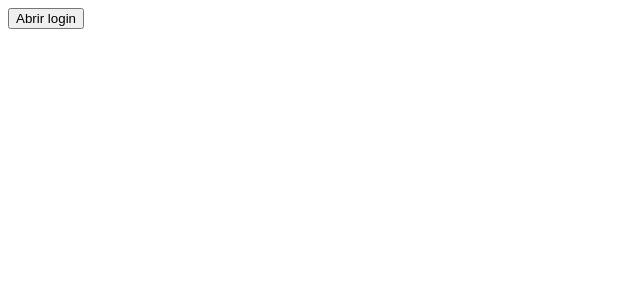
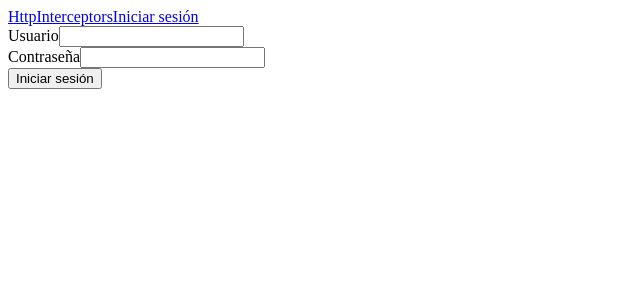
Before and after one commit to NDondero/HttpInterceptors, an Angular app: page /login in a window 1280 px wide. Before the commit this address led to /. Shown: the top 300 px of the page, without its empty margins (0-640 px from the left). Built offline with nearby package versions, Linux system fonts and the light colour scheme.

Commit message:
refactor: home and login components
Se refactorizó para usar rutas y así describir mejor la situación de lo que puede ocurrir cuando el bakcend responde con un 401: Unauthorized

```diff
--- a/src/app/app.config.ts
+++ b/src/app/app.config.ts
@@ -1,14 +1,17 @@
 import { ApplicationConfig, provideBrowserGlobalErrorListeners } from '@angular/core';
-import { provideRouter } from '@angular/router';
+import { provideRouter, withComponentInputBinding } from '@angular/router';
 import { routes } from './app.routes';
 import { provideHttpClient, withInterceptors } from '@angular/common/http';
 import { delayInterceptor } from './dev/delay.interceptor';
-import { authInterceptor } from './auth/data-access/auth.interceptor';
+import { authorizationInterceptor } from './auth/data-access/authorization.interceptor';
+import { unauthorizedInterceptor } from './auth/data-access/unauthorized.interceptor';
 
 export const appConfig: ApplicationConfig = {
   providers: [
     provideBrowserGlobalErrorListeners(),
-    provideRouter(routes),
-    provideHttpClient(withInterceptors([delayInterceptor, authInterceptor])),
+    provideRouter(routes, withComponentInputBinding()),
+    provideHttpClient(
+      withInterceptors([delayInterceptor, authorizationInterceptor, unauthorizedInterceptor]),
+    ),
   ],
 };
--- a/src/app/app.html
+++ b/src/app/app.html
@@ -1,13 +1,12 @@
+<header>
+  <nav>
+  <a [routerLink]="['/home']">{{ title() }}</a>
+    @if (!auth.isAuthenticated()) {
+      <a [routerLink]="['/login']">Iniciar sesión</a>
+    }
+  </nav>
+</header>
 
 <main>
-  @if (auth.isAuthenticated()) {
-    <h1>Sesión iniciada</h1>
-    <button type="button" (click)="logout()">Cerrar sesión</button>
-  } @else {
-    <button type="button" (click)="openLogin()">Abrir login</button>
-
-    @if (loginVisible()) {
-      <app-login></app-login>
-    }
-  }
+  <router-outlet></router-outlet>
 </main>
--- a/src/app/app.routes.ts
+++ b/src/app/app.routes.ts
@@ -1,3 +1,14 @@
 import { Routes } from '@angular/router';
 
-export const routes: Routes = [];
+export const routes: Routes = [
+  { path: '', pathMatch: 'full', redirectTo: 'home' },
+  {
+    path: 'home',
+    loadComponent: () => import('./landing/home/home'),
+  },
+  {
+    path: 'login',
+    loadComponent: () => import('./auth/features/login/login'),
+  },
+  { path: '**', redirectTo: 'home' },
+];
--- a/src/app/app.ts
+++ b/src/app/app.ts
@@ -1,9 +1,9 @@
-import { Component, effect, inject, signal } from '@angular/core';
+import { Component, inject, signal } from '@angular/core';
 import { AuthService } from './auth/data-access/auth.service';
-import { Login } from './auth/features/login/login';
+import { RouterLink, RouterOutlet } from '@angular/router';
 
 @Component({
-  imports: [Login],
+  imports: [RouterOutlet, RouterLink],
   selector: 'app-root',
   styleUrl: './app.css',
   templateUrl: './app.html',
@@ -11,21 +11,4 @@ import { Login } from './auth/features/login/login';
 export class App {
   protected readonly title = signal('HttpInterceptors');
   protected readonly auth = inject(AuthService);
-  protected readonly loginVisible = signal(false);
-
-  constructor() {
-    effect(() => {
-      if (this.auth.isAuthenticated()) {
-        this.loginVisible.set(false);
-      }
-    });
-  }
-
-  protected openLogin() {
-    this.loginVisible.set(true);
-  }
-
-  protected logout() {
-    this.auth.logout();
-  }
 }
--- a/src/app/auth/features/login/login.html
+++ b/src/app/auth/features/login/login.html
@@ -1,3 +1,6 @@
+@if (reason(); as r) {
+  <p>{{ r }}</p>
+}
 <form [formRoot]="credentialForm">
   <div>
     <label for="username">Usuario</label>
--- a/src/app/auth/features/login/login.ts
+++ b/src/app/auth/features/login/login.ts
@@ -1,7 +1,8 @@
-import { Component, inject, signal } from '@angular/core';
+import { Component, inject, input, signal } from '@angular/core';
 import { AuthService } from '../../data-access/auth.service';
 import { LoginCredentials } from '../../data-access/auth.model';
 import { form, FormField, FormRoot, required } from '@angular/forms/signals';
+import { Router } from '@angular/router';
 
 @Component({
   imports: [FormField, FormRoot],
@@ -9,10 +10,12 @@ import { form, FormField, FormRoot, required } from '@angular/forms/signals';
   styleUrl: './login.css',
   templateUrl: './login.html',
 })
-export class Login {
+export default class Login {
   private readonly auth = inject(AuthService);
+  private readonly router = inject(Router);
 
   protected readonly errorMsg = signal('');
+  readonly reason = input<string>('');
 
   private readonly emptyCredentials: LoginCredentials = {
     username: '',
@@ -34,6 +37,7 @@ export class Login {
             this.errorMsg.set('');
             const credentials = field().value();
             await this.auth.login(credentials);
+            this.router.navigate(['/home']);
           } catch (error) {
             this.errorMsg.set(`${error}`);
           }
--- /dev/null
+++ b/src/app/landing/home/home.html
@@ -0,0 +1,11 @@
+@if (auth.isAuthenticated()) {
+  <h1>Sesión iniciada</h1>
+  <button type="button" (click)="auth.logout()">Cerrar sesión</button>
+
+  <p>Cantidad de veces consultadas al backend: {{ timesQueried() }}</p>
+  @if (me(); as me) {
+    <pre>{{ me | json }}</pre>
+  }
+} @else {
+  <p>Sesión no iniciada!</p>
+}
--- /dev/null
+++ b/src/app/landing/home/home.ts
@@ -0,0 +1,32 @@
+import { Component, DestroyRef, inject, signal } from '@angular/core';
+import { AuthService } from '../../auth/data-access/auth.service';
+import { UserService } from '../../users/data-access/user.service';
+import { JsonPipe } from '@angular/common';
+
+@Component({
+  imports: [JsonPipe],
+  selector: 'app-home',
+  styleUrl: './home.css',
+  templateUrl: './home.html',
+})
+export default class Home {
+  protected readonly auth = inject(AuthService);
+  protected readonly userService = inject(UserService);
+
+  protected readonly me = signal<unknown>(undefined);
+  protected readonly timesQueried = signal(0);
+
+  private readonly destroyRef = inject(DestroyRef);
+
+  constructor() {
+    const intervalId = setInterval(() => this.updateMe(), 1000);
+    this.destroyRef.onDestroy(() => clearInterval(intervalId));
+  }
+
+  private async updateMe() {
+    if (this.auth.isAuthenticated()) {
+      this.me.set(await this.userService.showMe());
+      this.timesQueried.update((times) => times + 1);
+    }
+  }
+}
```
Also changed, not shown: src/app/landing/home/home.css (added), 2 other files (tests, documents, lock files or other folders).
